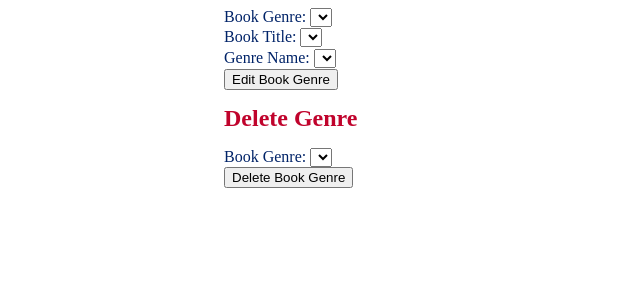
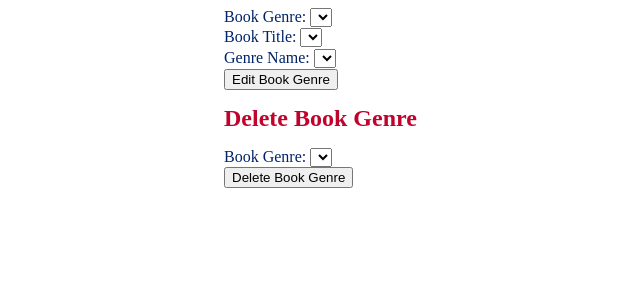
Before and after one commit to TLop503/cs340_term_project, a Flask app: page /book_genre in a window 1280 px wide. Shown: the part 437-737 px from the top of the page, without its empty margins (56-696 px from the left). Run offline with Flask 3, Linux system fonts and the light colour scheme; data that the repository does not hold is empty; some libraries are stand-ins or nearby versions.

```diff
--- a/templates/book_genre.html
+++ b/templates/book_genre.html
@@ -75,7 +75,7 @@
             <button type="submit">Edit Book Genre</button>
         </form>
 
-        <h2>Delete Genre</h2>
+        <h2>Delete Book Genre</h2>
         <form method="post" action="remBookGenre">
             <label>Book Genre:
                 <select name="book_genre_ID">
```
